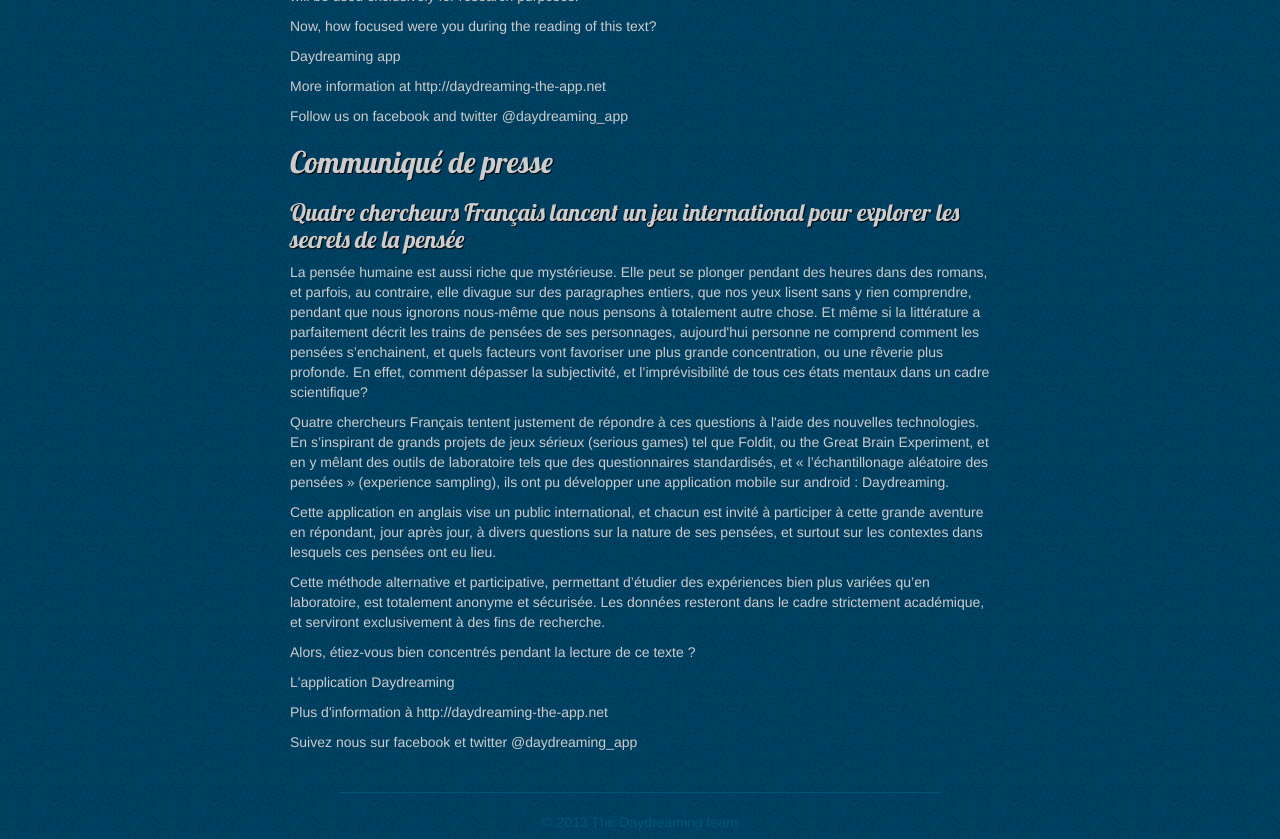
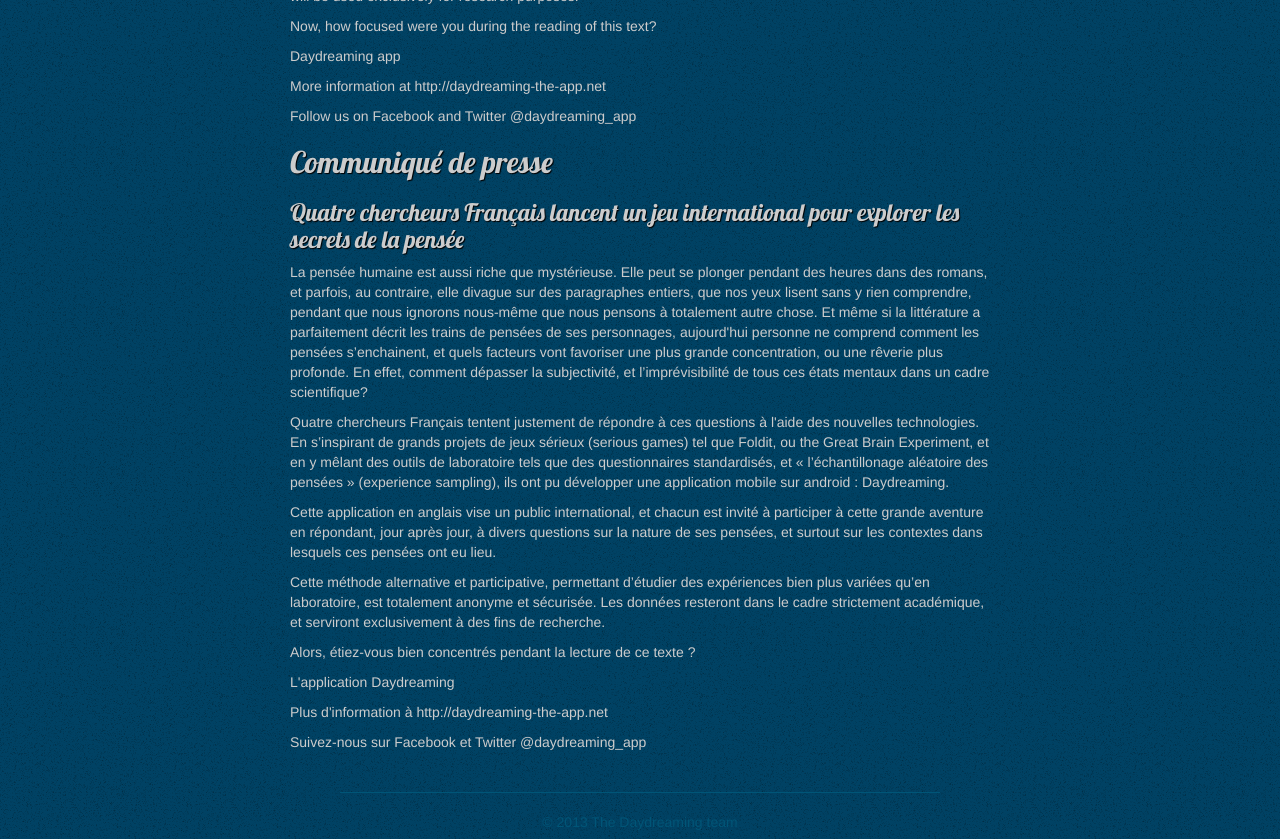
Before and after one commit to daydreaming-experiment/daydreaming-the-app.net, a Jekyll site: the page built from press/index.md, in a window 1280 px wide. Shown: the part 609-1448 px from the top of the page. Built offline with Jekyll 4.4.1, drawn with Linux system fonts in a browser that asks for light colours; Markdown is read by kramdown in place of the engine named in the settings; comment, search, counter and statistics services are not loaded.

Commit message:
Minor edits

```diff
--- a/press/index.md
+++ b/press/index.md
@@ -5,8 +5,6 @@
 ---
 
 # Press, News & Media
-
-<p>  </p>
 
 ## Press release
 
@@ -24,15 +22,13 @@
 
 <p>Daydreaming app</p>
 <p>More information at http://daydreaming-the-app.net</p>
-<p>Follow us on facebook and twitter @daydreaming_app</p>
-
-<p>  </p>
+<p>Follow us on Facebook and Twitter @daydreaming_app</p>
 
 ## Communiqué de presse
 
 ### Quatre chercheurs Français lancent un jeu international pour explorer les secrets de la pensée
 
-<p>   La pensée humaine est aussi riche que mystérieuse. Elle peut se plonger pendant des heures dans des romans, et parfois, au contraire, elle divague sur des paragraphes entiers, que nos yeux lisent sans y rien comprendre, pendant que nous ignorons nous-même que nous pensons à totalement autre chose. Et même si la littérature a parfaitement décrit les trains de pensées de ses personnages, aujourd'hui personne ne comprend comment les pensées s’enchainent, et quels facteurs vont favoriser une plus grande concentration, ou une rêverie plus profonde. En effet, comment dépasser la subjectivité, et l’imprévisibilité de tous ces états mentaux dans un cadre scientifique?</p>
+<p>La pensée humaine est aussi riche que mystérieuse. Elle peut se plonger pendant des heures dans des romans, et parfois, au contraire, elle divague sur des paragraphes entiers, que nos yeux lisent sans y rien comprendre, pendant que nous ignorons nous-même que nous pensons à totalement autre chose. Et même si la littérature a parfaitement décrit les trains de pensées de ses personnages, aujourd'hui personne ne comprend comment les pensées s’enchainent, et quels facteurs vont favoriser une plus grande concentration, ou une rêverie plus profonde. En effet, comment dépasser la subjectivité, et l’imprévisibilité de tous ces états mentaux dans un cadre scientifique?</p>
 
 <p>Quatre chercheurs Français tentent justement de répondre à ces questions à l'aide des nouvelles technologies. En s’inspirant de grands projets de jeux sérieux (serious games) tel que Foldit, ou the Great Brain Experiment, et en y mêlant des outils de laboratoire tels que des questionnaires standardisés, et « l’échantillonage aléatoire des pensées » (experience sampling), ils ont pu développer une application mobile sur android : Daydreaming.</p>
 
@@ -44,4 +40,4 @@
 
 <p>L'application Daydreaming</p>
 <p>Plus d'information à http://daydreaming-the-app.net</p>
-<p>Suivez nous sur facebook et twitter @daydreaming_app</p>
+<p>Suivez-nous sur Facebook et Twitter @daydreaming_app</p>
```
